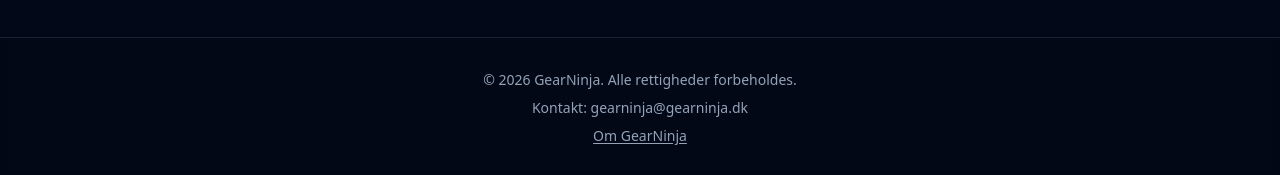
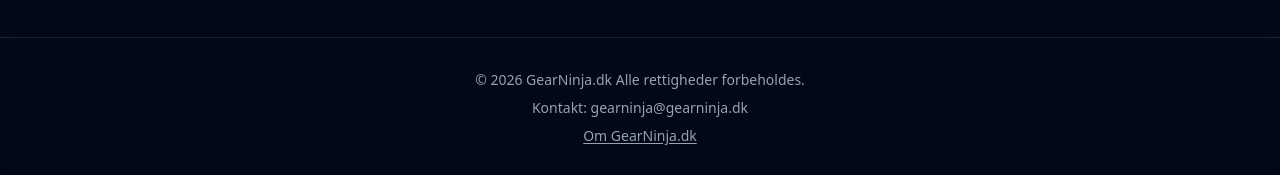
Before and after one commit to mikkelkonyher/gearninja, a React (Vite) app: page / in a window 1280 px wide. Shown: the part 1880-2055 px from the top of the page. Built offline with nearby package versions, Linux system fonts and the light colour scheme; no server answers; the database is empty.

Commit message:
Update Layout.tsx

```diff
--- a/src/components/Layout.tsx
+++ b/src/components/Layout.tsx
@@ -38,7 +38,7 @@
       setUserId(user?.id ?? null);
       setUsername(
         (user?.user_metadata as any)?.username ??
-          (user?.email ? user.email.split("@")[0] : null)
+          (user?.email ? user.email.split("@")[0] : null),
       );
     });
 
@@ -49,9 +49,9 @@
         setUserId(user?.id ?? null);
         setUsername(
           (user?.user_metadata as any)?.username ??
-            (user?.email ? user.email.split("@")[0] : null)
+            (user?.email ? user.email.split("@")[0] : null),
         );
-      }
+      },
     );
 
     return () => {
@@ -360,7 +360,7 @@
         <div className="container mx-auto px-4 text-muted-foreground text-sm">
           <div className="flex flex-col items-center gap-2 text-center">
             <p>
-              &copy; {new Date().getFullYear()} GearNinja. Alle rettigheder
+              &copy; {new Date().getFullYear()} GearNinja.dk Alle rettigheder
               forbeholdes.
             </p>
             <a
@@ -373,7 +373,7 @@
               to="/om"
               className="hover:text-neon-blue transition-colors underline underline-offset-2"
             >
-              Om GearNinja
+              Om GearNinja.dk
             </Link>
           </div>
         </div>
```
